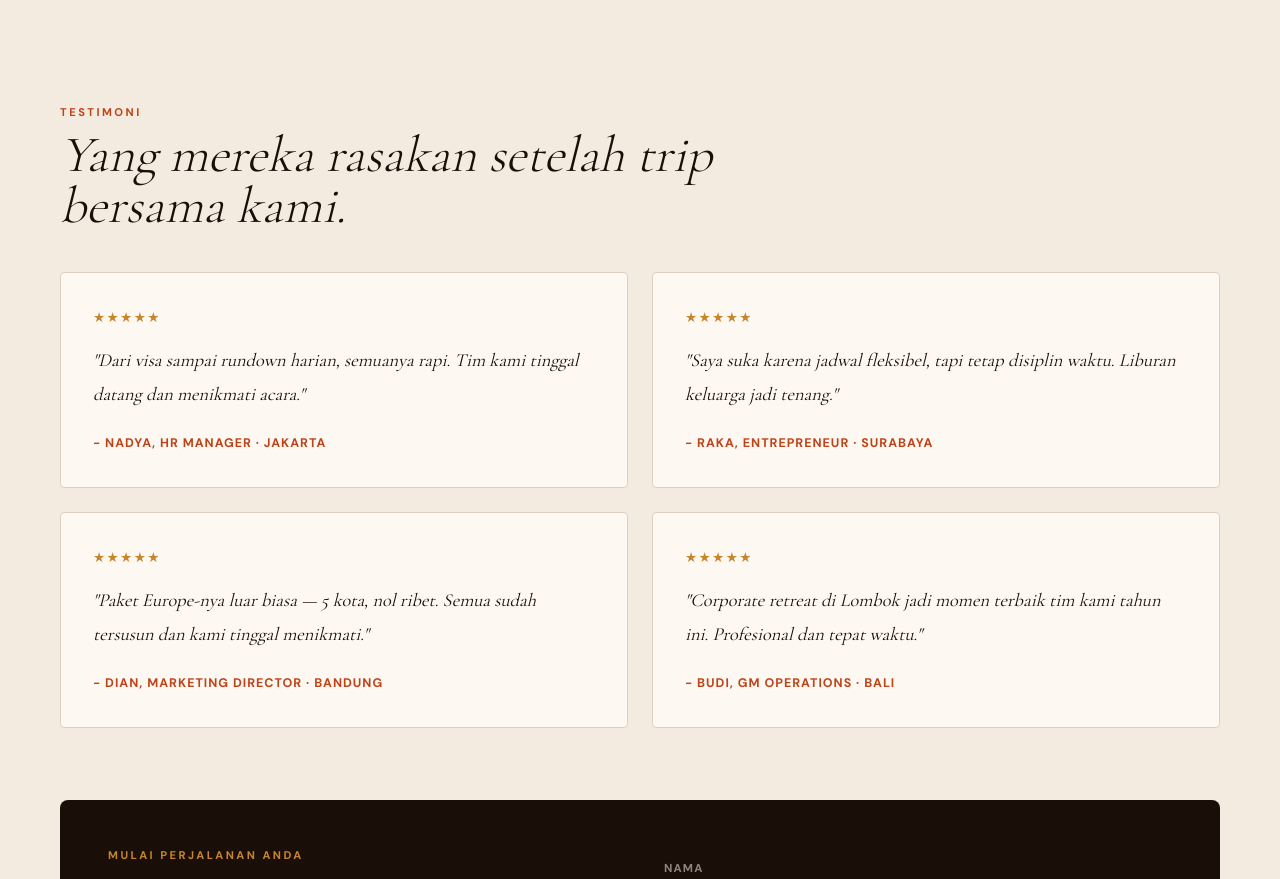
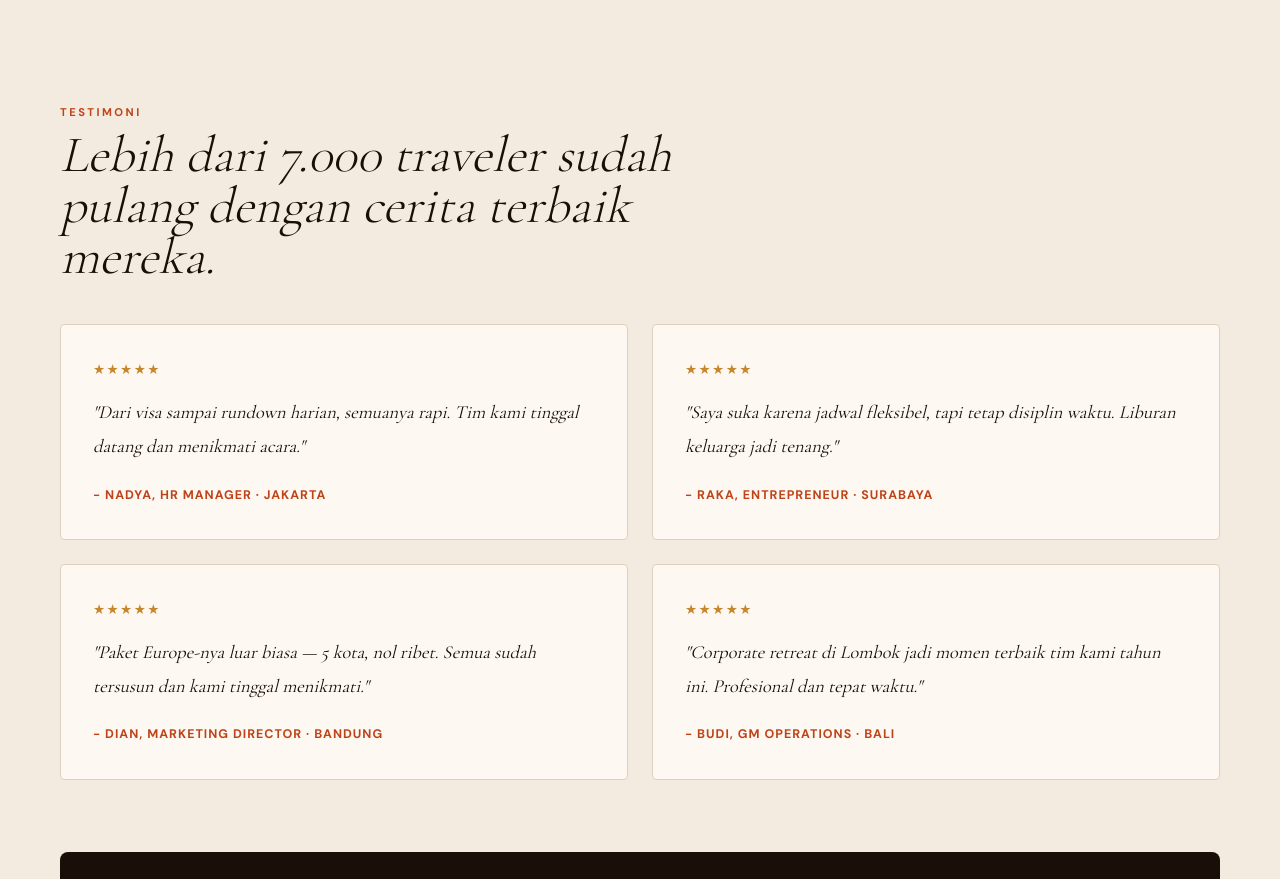
Before and after one commit to nugrahn0123/Preview-Travel-AN-Digital, a Next.js app: page / in a window 1280 px wide. Shown: the part 3060-3939 px from the top of the page. Built offline with nearby package versions, Linux system fonts and the light colour scheme.

Commit message:
copy: update testimonials section headline with social proof number

```diff
--- a/components/Testimonials.tsx
+++ b/components/Testimonials.tsx
@@ -26,7 +26,7 @@ export default function Testimonials() {
     <section className="section container testimonials" id="testimoni">
       <div className="section-head reveal">
         <p className="kicker">Testimoni</p>
-        <h2>Yang mereka rasakan setelah trip bersama kami.</h2>
+        <h2>Lebih dari 7.000 traveler sudah pulang dengan cerita terbaik mereka.</h2>
       </div>
       <div className="quotes">
         {quotes.map((q) => (
```
